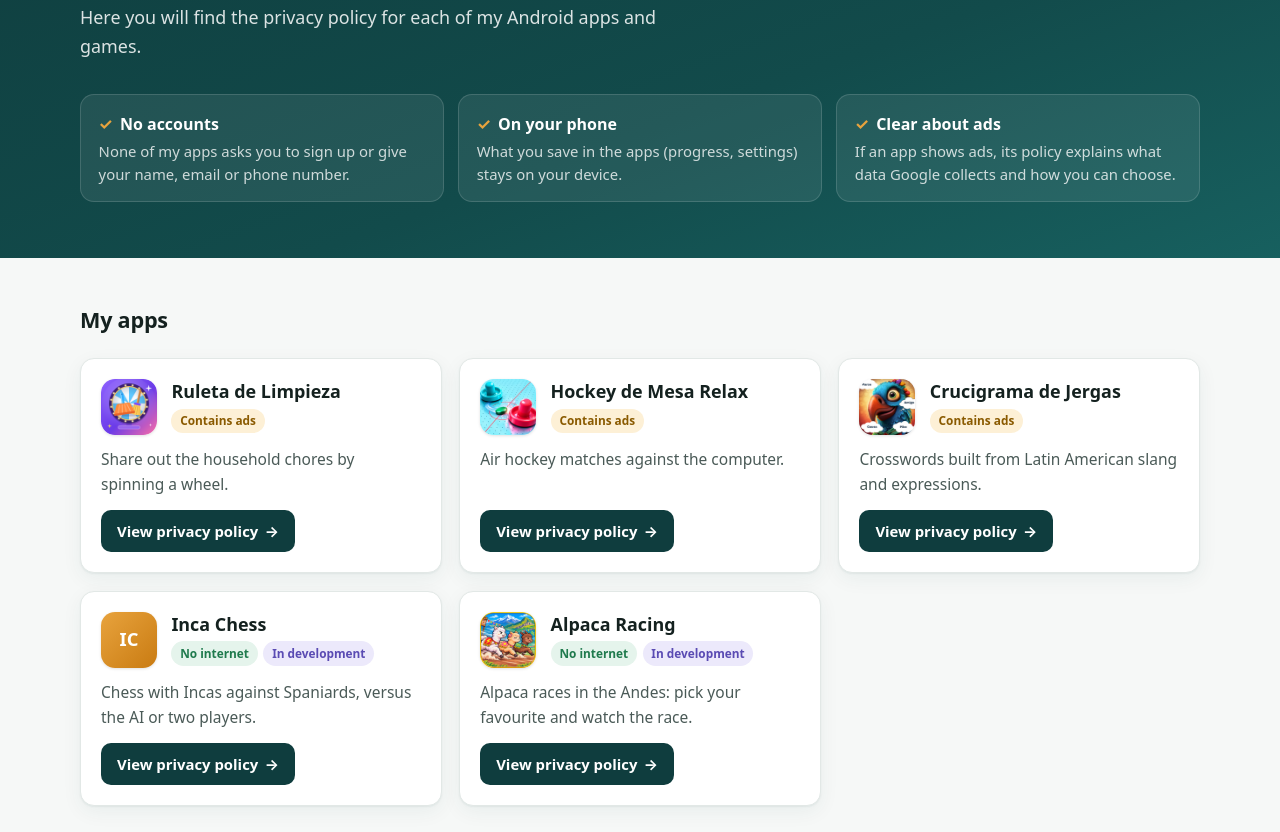
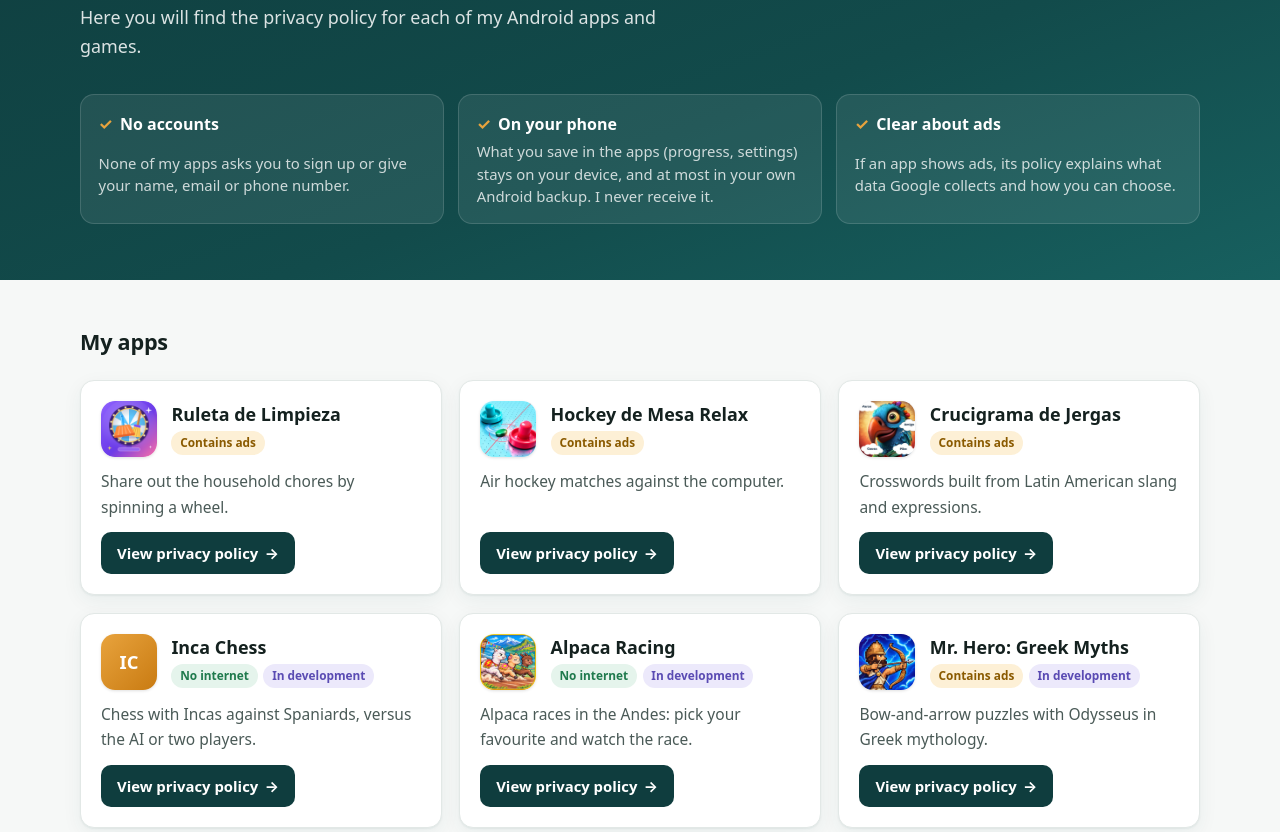
Before and after one commit to diego-g-apps/diego-g-apps.github.io, a plain HTML site: page en/index.html in a window 1280 px wide. Shown: the part 234-1066 px from the top of the page. Drawn offline with Linux system fonts and the light colour scheme.

Commit message:
Mr. Hero: add to index (EN)

```diff
--- a/en/index.html
+++ b/en/index.html
@@ -47,7 +47,7 @@
     <p class="lead">Here you will find the privacy policy for each of my Android apps and games.</p>
     <ul class="principles">
       <li><strong>No accounts</strong><span>None of my apps asks you to sign up or give your name, email or phone number.</span></li>
-      <li><strong>On your phone</strong><span>What you save in the apps (progress, settings) stays on your device.</span></li>
+      <li><strong>On your phone</strong><span>What you save in the apps (progress, settings) stays on your device, and at most in your own Android backup. I never receive it.</span></li>
       <li><strong>Clear about ads</strong><span>If an app shows ads, its policy explains what data Google collects and how you can choose.</span></li>
     </ul>
   </div>
@@ -110,6 +110,17 @@
       <p>Alpaca races in the Andes: pick your favourite and watch the race.</p>
       <a class="button" href="../en/privacy/alpaca-racing.html">View privacy policy <span aria-hidden="true">→</span></a>
     </li>
+    <li class="app-card">
+      <div class="app-card-head">
+        <img class="app-icon" src="../assets/img/mr-hero-greek-myths.png" alt="" width="56" height="56" loading="lazy">
+        <div>
+          <h3>Mr. Hero: Greek Myths</h3>
+          <div class="badges"><span class="badge badge--ads">Contains ads</span><span class="badge badge--dev">In development</span></div>
+        </div>
+      </div>
+      <p>Bow-and-arrow puzzles with Odysseus in Greek mythology.</p>
+      <a class="button" href="../en/privacy/mr-hero-greek-myths.html">View privacy policy <span aria-hidden="true">→</span></a>
+    </li>
   </ul>
 </section>
 </main>
```
